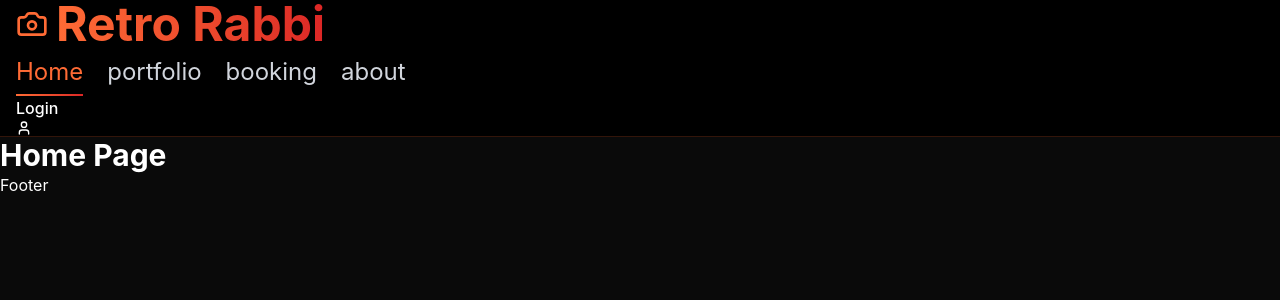
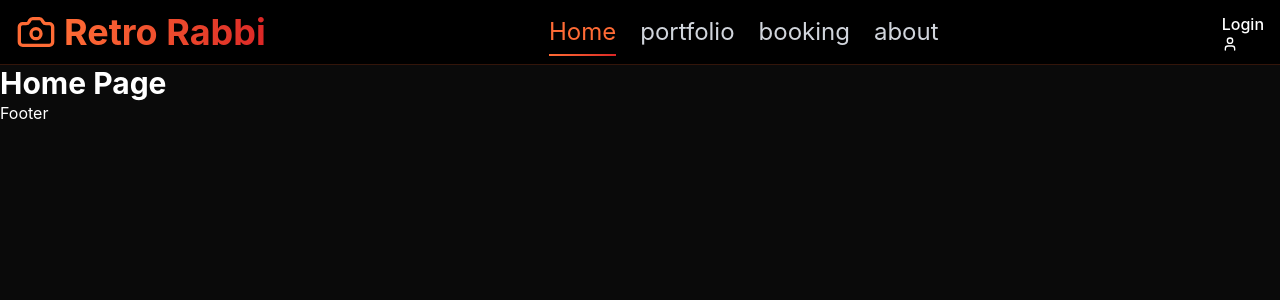
Before and after one commit to BigStan0/Retro_Rabbi, a React (Vite) app in the folder frontend/: page / in a window 1280 px wide. Shown: the top 300 px of the page. Built offline with nearby package versions, Linux system fonts and the light colour scheme.

Commit message:
fixed className error

```diff
--- a/frontend/src/app/components/Navbar.jsx
+++ b/frontend/src/app/components/Navbar.jsx
@@ -23,10 +23,10 @@ function Navbar() {
   return (
     <nav className="sticky top-0 z-50 bg-black/95 backdrop-blur-sm border-b border-primary/20">
       <div className='container mx-auto px-4' >
-        <div classsname='flex items-center justify-between h-16' >
+        <div className='flex items-center justify-between h-16' >
           <Link to='/' className='flex items-center gap-2 group' >
-            <Camera className='w-8 h-8 text-primary group-hover:text-secondary transition-colors' />
-            <span className='font-bold text-5xl bg-linear-to-r from-primary to-secondary bg-clip-text text-transparent' >
+            <Camera className='w-10 h-10 text-primary group-hover:text-secondary transition-colors' />
+            <span className='font-bold text-4xl bg-linear-to-r from-primary to-secondary bg-clip-text text-transparent' >
               Retro Rabbi
             </span>
           </Link>
@@ -84,9 +84,7 @@ function Navbar() {
                 <Button
                   icon={<User className='w-4 h-4 mr-2' />}
                   buttonText='Login'
-                  className="border-primary/50 hover:bg-primary hover:text-black"
                 />
-
               </Link>
             )}
           </div>
```
